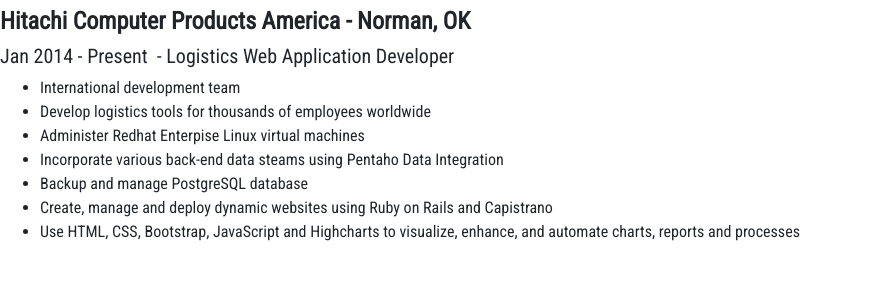
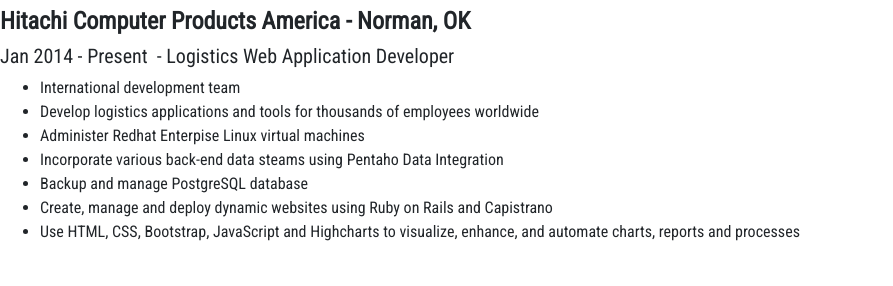
Before and after one commit to USA-RedDragon/usa-reddragon.github.io, a Jekyll site: the page built from raw.html, in a window 1280 px wide. Shown: the part 356-642 px from the top of the page, without its empty margins (0-893 px from the left). Built offline with Jekyll 4.4.1, drawn with Linux system fonts in a browser that asks for light colours; nearby versions of some CDN libraries.

Commit message:
Update companies.json

```diff
--- a/_data/companies.json
+++ b/_data/companies.json
@@ -10,7 +10,7 @@
         "dates": "Jan 2014 - Present&nbsp;",
         "points": [
           "International development team",
-          "Develop logistics tools for thousands of employees worldwide",
+          "Develop logistics applications and tools for thousands of employees worldwide",
           "Administer Redhat Enterpise Linux virtual machines",
           "Incorporate various back-end data steams using Pentaho Data Integration",
           "Backup and manage PostgreSQL database",
```
